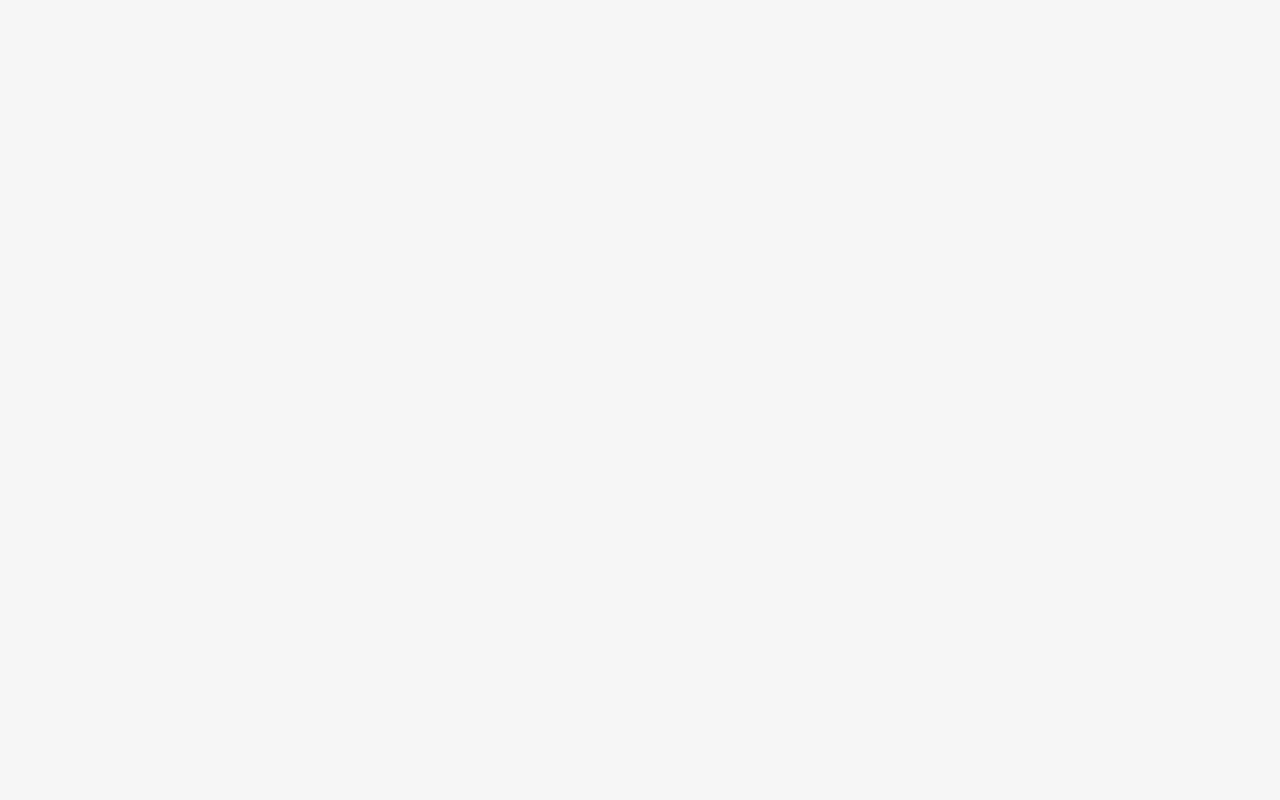
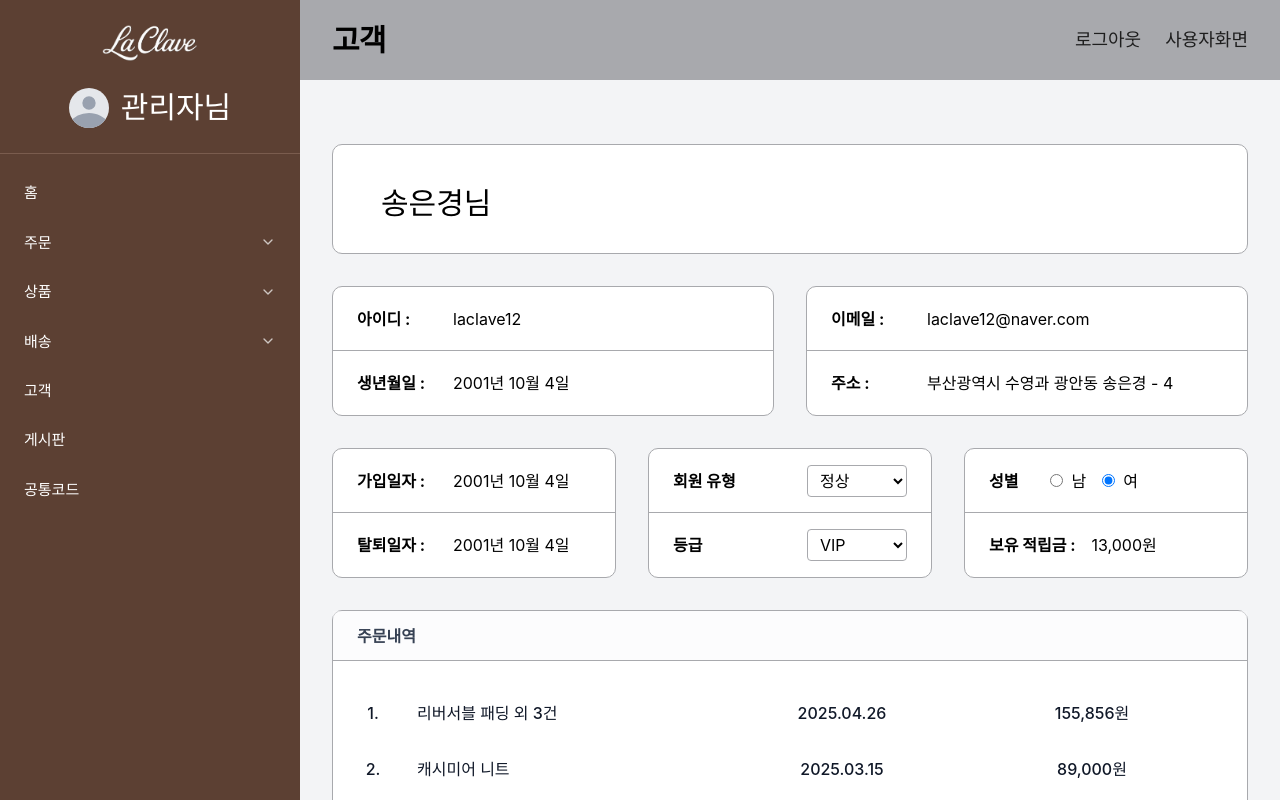
Before and after one commit to hayoonjeon123/LaClaveFront, a React (Vite) app: page /admin/member/1 in a window 1280 px wide. Before the commit this address had no page. Shown: the top 800 px of the page. Built offline with nearby package versions, Linux system fonts and the light colour scheme; a web font is replaced by a local one.

Commit message:
260106
관리자 회원 상세

```diff
--- a/src/components/common/AdminSidebar.tsx
+++ b/src/components/common/AdminSidebar.tsx
@@ -2,13 +2,24 @@ import { ADMIN_CATEGORY } from "@/constants/category.constants"
 import Logo from "@/assets/Logo.png"
 import { ChevronDown } from "lucide-react"
 import { useState } from "react"
+import { useNavigate } from "react-router-dom";
 
 // 관리자 사이드바
 function AdminSidebar() {
     const [openMenuId, setOpenMenuId] = useState<number | null>(null);
+    const navigate = useNavigate();
 
     const toggleMenu = (id: number) => {
         setOpenMenuId((prev) => (prev === id ? null : id));
+    };
+
+    const handleMenuClick = (menu: any) => {
+        if (menu.subItems) {
+            toggleMenu(menu.id);
+        } else if (menu.path) {
+            console.log('Navigating to:', menu.path);
+            navigate(menu.path);
+        }
     };
 
     return (
@@ -38,7 +49,7 @@ function AdminSidebar() {
                     {ADMIN_CATEGORY.map((menu) => (
                         <div key={menu.id} className="w-full">
                             <button
-                                onClick={() => toggleMenu(menu.id)}
+                                onClick={() => handleMenuClick(menu)}
                                 className={`flex items-center justify-between w-full text-left text-white text-sm py-3 px-3 rounded-lg transition-all duration-200 ${openMenuId === menu.id ? 'bg-[#4A332A]' : 'hover:bg-[#4A332A]'}`}
                             >
                                 <span className="font-medium text-[15px]">{menu.label}</span>
@@ -52,12 +63,13 @@ function AdminSidebar() {
 
                             {menu.subItems && openMenuId === menu.id && (
                                 <div className="mt-1 ml-2 pl-2 border-l border-[#7A5C4E] space-y-1">
-                                    {menu.subItems.map((subItem, index) => (
+                                    {menu.subItems.map((subItem: any, index: number) => (
                                         <button
                                             key={index}
+                                            onClick={() => navigate(subItem.path)}
                                             className="w-full text-left text-[#D4C5C0] hover:text-white hover:bg-[#4A332A] text-sm py-2 px-3 rounded-md transition-colors"
                                         >
-                                            {subItem}
+                                            {subItem.label}
                                         </button>
                                     ))}
                                 </div>
--- a/src/constants/category.constants.tsx
+++ b/src/constants/category.constants.tsx
@@ -10,11 +10,38 @@ export const CLASS_CATEGORY = [
 ]
 
 export const ADMIN_CATEGORY = [
-    { id: 1, label: "홈" },
-    { id: 2, label: "주문", subItems: ['주문 조회', '취소', '교환', '반품', '환불', '결제목록'] },
-    { id: 3, label: "상품", subItems: ['상품 등록', '상품 조회', '상품 수정', '재고 관리'] },
-    { id: 4, label: "배송", subItems: ['배송 준비중', '배송 관리'] },
-    { id: 5, label: "고객" },
-    { id: 6, label: "게시판" },
-    { id: 7, label: "공통코드" },
+    { id: 1, label: "홈", path: "/admin" },
+    {
+        id: 2,
+        label: "주문",
+        subItems: [
+            { label: '주문 조회', path: '/admin/order/list' },
+            { label: '취소', path: '/admin/order/cancel' },
+            { label: '교환', path: '/admin/order/exchange' },
+            { label: '반품', path: '/admin/order/return' },
+            { label: '환불', path: '/admin/order/refund' },
+            { label: '결제목록', path: '/admin/order/payment' }
+        ]
+    },
+    {
+        id: 3,
+        label: "상품",
+        subItems: [
+            { label: '상품 등록', path: '/admin/product/register' },
+            { label: '상품 조회', path: '/admin/product/list' },
+            { label: '상품 수정', path: '/admin/product/edit' },
+            { label: '재고 관리', path: '/admin/product/stock' }
+        ]
+    },
+    {
+        id: 4,
+        label: "배송",
+        subItems: [
+            { label: '배송 준비중', path: '/admin/delivery/ready' },
+            { label: '배송 관리', path: '/admin/delivery/manage' }
+        ]
+    },
+    { id: 5, label: "고객", path: "/admin/member" },
+    { id: 6, label: "게시판", path: "/admin/board" },
+    { id: 7, label: "공통코드", path: "/admin/code" },
 ]
--- a/src/main.tsx
+++ b/src/main.tsx
@@ -22,6 +22,8 @@ import { Acc } from "./pages/product/Acc";
 import { FAQ } from "./pages/board/FAQ";
 import { MemberManagement } from "./pages/admin/MemberManagement";
 import { AdminHome } from "./pages/admin/AdminHome";
+import { AdminPlaceholder } from "./pages/admin/AdminPlaceholder";
+import { MemberDetail } from "./pages/admin/MemberDetail";
 
 createRoot(document.getElementById("root")!).render(
   <StrictMode>
@@ -46,12 +48,34 @@ createRoot(document.getElementById("root")!).render(
           <Route path="faq" element={<FAQ />} />
         </Route>
 
+        {/* 여기부터 관리자 */}
         <Route path="/admin" element={<AdminLayout />}>
           <Route index element={<AdminHome />} />
           <Route path="member" element={<MemberManagement />} />
+          <Route path="member/:memberId" element={<MemberDetail />} />
           <Route path="home" element={<AdminHome />} />
+
+          {/* Placeholder Routes for missing pages */}
+          <Route path="order/list" element={<AdminPlaceholder title="주문 조회" />} />
+          <Route path="order/cancel" element={<AdminPlaceholder title="취소" />} />
+          <Route path="order/exchange" element={<AdminPlaceholder title="교환" />} />
+          <Route path="order/return" element={<AdminPlaceholder title="반품" />} />
+          <Route path="order/refund" element={<AdminPlaceholder title="환불" />} />
+          <Route path="order/payment" element={<AdminPlaceholder title="결제목록" />} />
+
+          <Route path="product/register" element={<AdminPlaceholder title="상품 등록" />} />
+          <Route path="product/list" element={<AdminPlaceholder title="상품 조회" />} />
+          <Route path="product/edit" element={<AdminPlaceholder title="상품 수정" />} />
+          <Route path="product/stock" element={<AdminPlaceholder title="재고 관리" />} />
+
+          <Route path="delivery/ready" element={<AdminPlaceholder title="배송 준비중" />} />
+          <Route path="delivery/manage" element={<AdminPlaceholder title="배송 관리" />} />
+
+          <Route path="board" element={<AdminPlaceholder title="게시판" />} />
+          <Route path="code" element={<AdminPlaceholder title="공통코드" />} />
         </Route>
 
+        {/* 여기부터 공통 */}
         <Route element={<BlankLayout />}>
           <Route path="signup" element={<SignUp />} />
         </Route>
--- /dev/null
+++ b/src/pages/admin/AdminPlaceholder.tsx
@@ -0,0 +1,8 @@
+export function AdminPlaceholder({ title }: { title: string }) {
+    return (
+        <div className="w-full h-full flex flex-col items-center justify-center p-20">
+            <h2 className="text-3xl font-bold text-gray-800 mb-4">{title}</h2>
+            <p className="text-gray-500 text-lg">페이지 준비중입니다.</p>
+        </div>
+    );
+}
--- /dev/null
+++ b/src/pages/admin/MemberDetail.tsx
@@ -0,0 +1,111 @@
+
+import { useNavigate, useParams } from "react-router-dom";
+
+const MOCK_ORDERS = [
+    { id: 1, title: "리버서블 패딩 외 3건", date: "2025.04.26", price: "155,856원" },
+    { id: 2, title: "캐시미어 니트", date: "2025.03.15", price: "89,000원" },
+    { id: 3, title: "와이드 데님 팬츠 외 1건", date: "2025.02.10", price: "64,000원" },
+];
+
+export function MemberDetail() {
+    const { memberId } = useParams();
+    const navigate = useNavigate();
+
+    return (
+        <div className="w-full max-w-[1200px] mx-auto space-y-8 font-['Inter',sans-serif]">
+            <div className="w-full bg-white rounded-[10px] border border-[#A8A9AD] p-8 mt-8">
+                <h2 className="text-3xl font-normal text-black mt-2 ml-4">송은경님</h2>
+            </div>
+
+            <div className="grid grid-cols-2 gap-8">
+                {/* 왼쪽: 기본 정보 */}
+                <div className="bg-white rounded-[10px] border border-[#A8A9AD] overflow-hidden">
+                    <div className="flex border-b border-[#A8A9AD] h-[64px] items-center">
+                        <div className="w-[120px] pl-6 font-bold">아이디 :</div>
+                        <div>laclave12</div>
+                    </div>
+                    <div className="flex h-[64px] items-center">
+                        <div className="w-[120px] pl-6 font-bold">생년월일 :</div>
+                        <div>2001년 10월 4일</div>
+                    </div>
+                </div>
+
+                {/* 오른쪽: 연락처 정보 */}
+                <div className="bg-white rounded-[10px] border border-[#A8A9AD] overflow-hidden">
+                    <div className="flex border-b border-[#A8A9AD] h-[64px] items-center">
+                        <div className="w-[120px] pl-6 font-bold">이메일 :</div>
+                        <div>laclave12@naver.com</div>
+                    </div>
+                    <div className="flex h-[64px] items-center">
+                        <div className="w-[120px] pl-6 font-bold">주소 :</div>
+                        <div>부산광역시 수영과 광안동 송은경 - 4</div>
+                    </div>
+                </div>
+            </div>
+
+            {/* 계정 상태 및 등급 */}
+            <div className="grid grid-cols-3 gap-8">
+                {/* 가입일자/탈퇴일자 */}
+                <div className="bg-white rounded-[10px] border border-[#A8A9AD] overflow-hidden">
+                    <div className="flex border-b border-[#A8A9AD] h-[64px] items-center">
+                        <div className="w-[120px] pl-6 font-bold">가입일자 :</div>
+                        <div>2001년 10월 4일</div>
+                    </div>
+                    <div className="flex h-[64px] items-center">
+                        <div className="w-[120px] pl-6 font-bold">탈퇴일자 :</div>
+                        <div>2001년 10월 4일</div>
+                    </div>
+                </div>
+
+                {/* 회원 유형/등급 */}
+                <div className="bg-white rounded-[10px] border border-[#A8A9AD] overflow-hidden">
+                    <div className="flex border-b border-[#A8A9AD] h-[64px] items-center pl-6 pr-6 justify-between">
+                        <div className="font-bold">회원 유형</div>
+                        <select className="border border-[#A8A9AD] rounded px-2 py-1 min-w-[100px]">
+                            <option>정상</option>
+                        </select>
+                    </div>
+                    <div className="flex h-[64px] items-center pl-6 pr-6 justify-between">
+                        <div className="font-bold">등급</div>
+                        <select className="border border-[#A8A9AD] rounded px-2 py-1 min-w-[100px]">
+                            <option>VIP</option>
+                        </select>
+                    </div>
+                </div>
+
+                {/* 성별/적립금 */}
+                <div className="bg-white rounded-[10px] border border-[#A8A9AD] overflow-hidden">
+                    <div className="flex border-b border-[#A8A9AD] h-[64px] items-center pl-6">
+                        <div className="font-bold mr-8">성별</div>
+                        <div className="flex gap-4">
+                            <label className="flex items-center gap-2"><input type="radio" name="gender" /> 남</label>
+                            <label className="flex items-center gap-2"><input type="radio" name="gender" defaultChecked /> 여</label>
+                        </div>
+                    </div>
+                    <div className="flex h-[64px] items-center pl-6">
+                        <div className="font-bold mr-4">보유 적립금 :</div>
+                        <div>13,000원</div>
+                    </div>
+                </div>
+            </div>
+
+            {/* 주문 내역 */}
+            <div className="w-full bg-white rounded-[10px] border border-[#A8A9AD] min-h-[300px] flex flex-col">
+                <div className="h-[50px] border-b border-[#A8A9AD] flex items-center px-6 bg-gray-50/50">
+                    <span className="font-bold text-gray-700">주문내역</span>
+                </div>
+                <div className="p-6">
+                    {MOCK_ORDERS.map((order, index) => (
+                        <div key={order.id} className="grid grid-cols-[60px_300px_250px_250px] items-center py-4  last:border-0 text-gray-900 font-medium">
+                            <span className="w-8 text-center">{index + 1}.</span>
+                            <span>{order.title}</span>
+                            <span className="text-center">{order.date}</span>
+                            <span className="text-center">{order.price}</span>
+                        </div>
+                    ))}
+                </div>
+            </div>
+
+        </div>
+    );
+}
```
Also changed, not shown: src/components/common/Header.tsx (+9 -9 lines), src/pages/admin/AdminHome.tsx (+9 -9 lines), src/pages/admin/MemberManagement.tsx (+23 -14 lines), src/App.tsx (line endings or trailing spaces).
